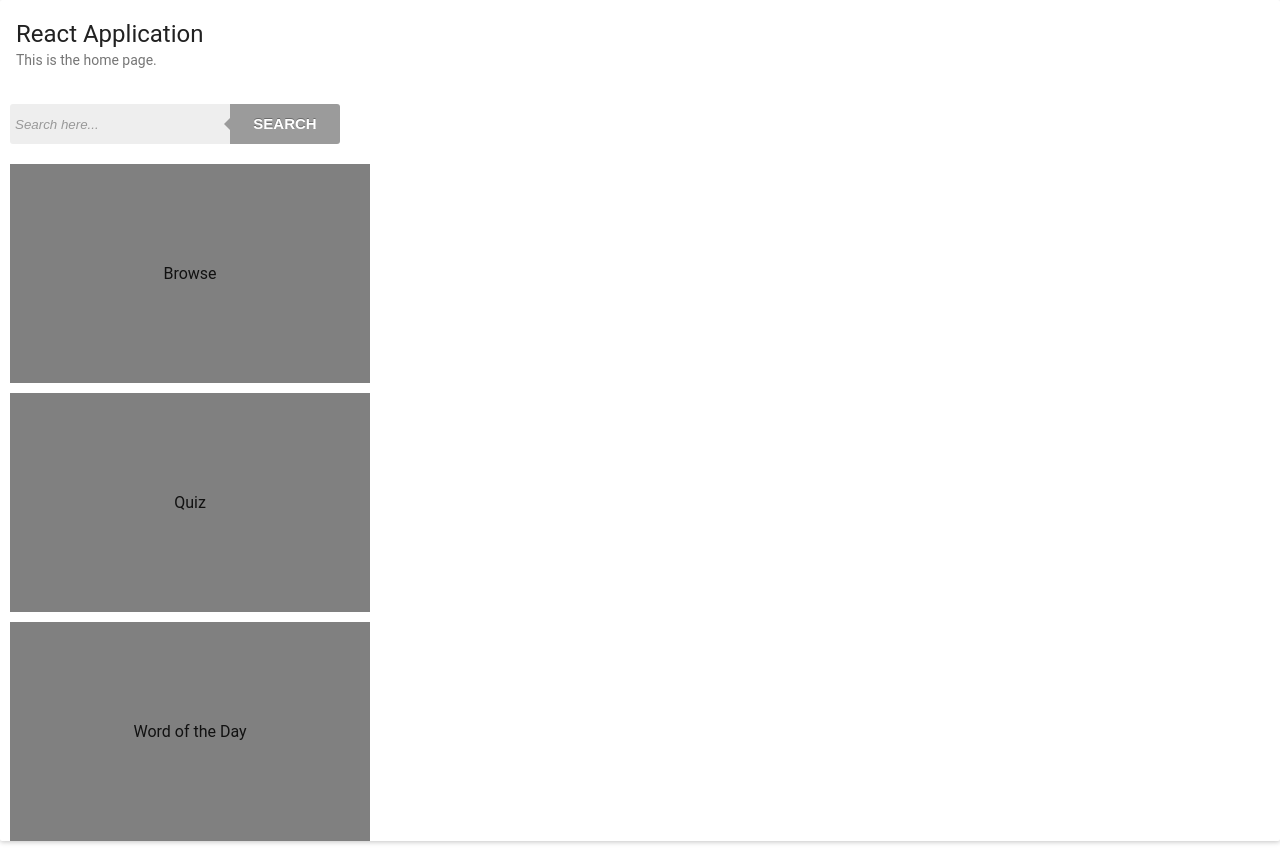
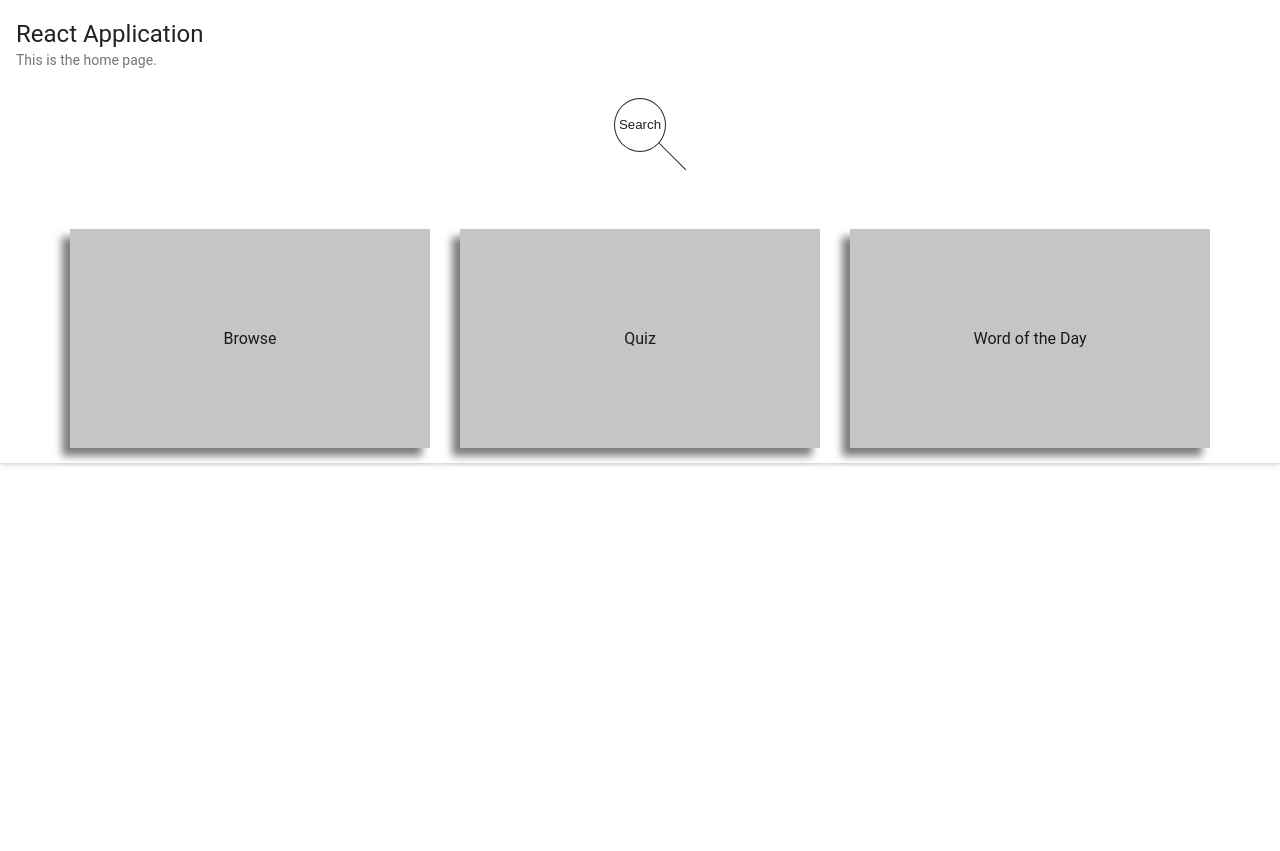
Before and after one commit to dbdoyle182/Contech, a React (Create React App) app in the folder client/: page / in a window 1280 px wide. After the commit the page ends 800 px from the top, so only its background shows below. Built offline with nearby package versions, Linux system fonts and the light colour scheme.

Commit message:
updated components for Search Bar, Quiz, Browse, and Word of the Day

```diff
--- a/client/src/components/Browse/Browse.css
+++ b/client/src/components/Browse/Browse.css
@@ -1,14 +1,22 @@
 .browse {
-    background: gray;
+    background: #c5c5c5;
     padding: 100px 20px;
     text-align: center;
-    margin: 10px;
+    margin: 15px;
+    box-shadow: 0px 3px 9px #737373;
+}
+
+.browse:hover {
+    box-shadow: -12px 13px 16px #5d5d5d;
+    transition: all .3s ease-out;
+    transform: scale(1.02);
 }
 
 @media only screen and (min-width: 1020px)  {
 
     .browse {
       width: 25%;
+      box-shadow: -8px 8px 8px #7d7d7d;
     }
 
-  }
+}
--- /dev/null
+++ b/client/src/components/HomePage.css
@@ -0,0 +1,11 @@
+
+@media only screen and (min-width: 1020px)  {
+
+    .flex-container {
+        display: flex;
+        flex-direction: row;
+        flex-wrap: wrap;
+        justify-content: center;
+    }
+
+}
--- a/client/src/components/HomePage.js
+++ b/client/src/components/HomePage.js
@@ -4,14 +4,17 @@ import SearchBar from "./SearchBar/SearchBar";
 import Browse from "./Browse/Browse";
 import Quiz from "./Quiz/Quiz";
 import WordOfTheDay from "./WordOfTheDay/WordOfTheDay";
+import "./HomePage.css";
 
 const HomePage = () => (
     <Card className='container'>
         <CardTitle title="React Application" subtitle="This is the home page." />
         <SearchBar/>
-        <Browse/>
-        <Quiz/>
-        <WordOfTheDay/>
+        <div className="flex-container">
+            <Browse/>
+            <Quiz/>
+            <WordOfTheDay/>
+        </div>
     </Card>
 );
 
--- a/client/src/components/Quiz/Quiz.css
+++ b/client/src/components/Quiz/Quiz.css
@@ -1,14 +1,22 @@
 .quiz {
-    background: gray;
+    background: #c5c5c5;
     padding: 100px 20px;
     text-align: center;
-    margin: 10px;
+    margin: 15px;
+    box-shadow: 0px 3px 9px #737373;
+}
+
+.quiz:hover {
+    box-shadow: -12px 13px 16px #5d5d5d;
+    transition: all .3s ease-out;
+    transform: scale(1.02);
 }
 
 @media only screen and (min-width: 1020px)  {
 
     .quiz {
       width: 25%;
+      box-shadow: -8px 8px 8px #7d7d7d;
     }
 
   }
--- a/client/src/components/SearchBar/SearchBar.css
+++ b/client/src/components/SearchBar/SearchBar.css
@@ -1,90 +1,140 @@
-.button_box2 {
-    margin: 20px 10px;
-}
-/*-------------------------------------*/
-.cf:before, .cf:after{
-    content:"";
-    display:table;
-}
-.cf:after{
-    clear:both;
-}
-.cf{
-    zoom:1;
-}
-/*-------------------------------------*/
-
-.form-wrapper-2 {
-    width: 330px;
-    background: #555;
-    border-radius: 10px;
-    box-shadow: 0 1px 1px rgba(0,0,0,.4) inset, 0 1px 0 rgba(255,255,255,.2);
+.inputbox {
+    margin: 40px 0;
+    height: 50px;
+    width: 300px;
+    position: relative;
+    top: 50%;
+    left: 50%;
+    transform: translate(-50%, -50%);
 }
 
-.form-wrapper-2 input {
-    width: 210px;
-    height: 20px;
-    padding: 10px 5px;
-    float: left;
+.inputbox input {
+    width: 100%;
+    min-width: 0;
+    box-sizing: border-box;
+    font-size: 16px;
+    padding: 16.5px 0;
     border: 0;
-    background: #eee;
-    border-radius: 3px 0 0 3px;
-    font: 'Raleway', sans-serif;
+    background: none;
+    width: 50px;
+    position: absolute;
+    top: 0;
+    left: 50%;
+    transform: translateX(-50%);
+    border-radius: 100%;
+    transition: width 0.4s ease-in-out, border-radius 0.4s ease-in-out, padding 0.2s;
+    transition-delay: 0s, 0.4s, 0s;
+    box-shadow: 0 0 0 1px currentColor;
+    color: inherit;
+    cursor: pointer;
+    padding: 16.5px 0;
+    padding-right: 50px;
+    font-weight: lighter;
+    font-family: "Roboto";
 }
 
-.form-wrapper-2 input:focus {
+.inputbox input:focus, .inputbox input:valid {
+    width: 100%;
+    transition-delay: 0.4s, 0s, 0.4s;
     outline: 0;
-    background: #fff;
-    box-shadow: 0 0 2px rgba(0,0,0,.8) inset;
+    border-radius: 0;
+    cursor: text;
+    padding-left: 16.5px;
 }
 
-.form-wrapper-2 input::placeholder {
-    color: #999;
-    font-weight: normal;
-    font-style: italic;
-    font: 'Raleway', sans-serif;
+.inputbox input:focus + .del, .inputbox input:valid + .del {
+    pointer-events: all;
+    left: calc(100% - 25px);
+    transition-delay: 0.4s;
+}
+.inputbox input:focus + .del:focus, .inputbox input:valid + .del:focus {
+    box-shadow: 0 0 0 1px currentColor;
+    height: 37.5px;
+    width: 37.5px;
 }
 
-.form-wrapper-2 button {
-    overflow: visible;
-    position: relative;
-    float: right;
-    border: 0;
-    padding: 0;
-    cursor: pointer;
-    height: 40px;
-    width: 110px;
-    font: bold 15px/40px 'Raleway', sans-serif;
-    color: #fff;
-    text-transform: uppercase;
-    background: #9b9b9b;
-    border-radius: 0 3px 3px 0;
-    text-shadow: 0 -1px 0 rgba(0, 0 ,0, .3);
+/* .inputbox input:focus + .del:before, .inputbox input:valid + .del:before {
+    transform: translate(-50%, -50%) rotate(-45deg) scaleY(0.7);
+    transition-delay: 0s;
 }
 
-.form-wrapper-2 button:hover{
-    background: #4e4e4e;
+.inputbox input:focus + .del:after, .inputbox input:valid + .del:after {
+    transform: translate(-50%, -50%) rotate(45deg) scaleY(0.7);
+    transition-delay: 0.2s;
+} */
+
+.inputbox .del {
+    position: absolute;
+    top: 50%;
+    left: 50%;
+    transform: translate(-50%, -50%);
+    height: 50px;
+    width: 50px;
+    padding: 0;
+    background: none;
+    border-radius: 100%;
+    border: 0;
+    pointer-events: none;
+    transition: left 0.4s ease-in-out;
+    transition-delay: 0s;
+    color: inherit;
+    cursor: pointer;
 }
 
-.form-wrapper-2 button:active,
-.form-wrapper-2 button:focus{
-    background: #5e5e5e;
+.inputbox .del:focus {
+    outline: none;
 }
 
-.form-wrapper-2 button:before {
-    content: '';
+.inputbox .del:before {
+    content: "";
     position: absolute;
-    border-width: 8px 8px 8px 0;
-    border-style: solid solid solid none;
-    border-color: transparent #9b9b9b transparent;
-    top: 12px;
-    left: -6px;
+    top: 50%;
+    left: 50%;
+    background: currentColor;
+    width: 1px;
+    height: 37.5px;
+    transform: translate(32.25px, 32.25px) translate(-50%, -50%) rotate(-45deg) scaleY(1);
+    transition: transform 0.2s ease-in-out;
+    transition-delay: 0.6s;
 }
 
-.form-wrapper-2 button:hover:before{
-    border-right-color: #4e4e4e;
+.inputbox .del:after {
+    content: "Search";
+    position: absolute;
+    top: 50%;
+    left: 50%;
+    background: currentColor;
+    width: 1px;
+    height: 37.5px;
+    transform: translate(-50%, -50%) rotate(45deg) scaleY(0);
+    transition: transform 0.2s ease-in-out;
+    transition-delay: 0.4s;
 }
 
-.form-wrapper-2 button:focus:before{
-    border-right-color: #4e4e4e;
+@media only screen and (min-width: 1020px)  {
+
+    .inputbox input:focus, .inputbox input:valid {
+        width: 40em;
+    }
+
+    .inputbox input:focus + .del, .inputbox input:valid + .del {
+        pointer-events: all;
+        left: calc(100% + 220px);
+        transition-delay: 0.1s;
+    }
+
 }
+
+@media only screen and (min-width: 1300px)  {
+
+    .inputbox input:focus, .inputbox input:valid {
+        width: 60em;
+    }
+
+    .inputbox input:focus + .del, .inputbox input:valid + .del {
+        pointer-events: all;
+        left: calc(100% + 250px);
+        transition-delay: 0.1s;
+    }
+
+}
--- a/client/src/components/SearchBar/SearchBar.js
+++ b/client/src/components/SearchBar/SearchBar.js
@@ -2,10 +2,10 @@ import React from "react";
 import "./SearchBar.css";
 
 const SearchBar = props => (
-    <div className="button_box2">
-        <form className="form-wrapper-2 cf">
+   <div>
+        <form className="inputbox">
         <input type="text" placeholder="Search here..." required/>
-        <button type="submit">Search</button>
+        <button className="del" type="submit">Search</button>
         </form>
     </div>
 );
--- a/client/src/components/WordOfTheDay/WordOfTheDay.css
+++ b/client/src/components/WordOfTheDay/WordOfTheDay.css
@@ -1,14 +1,22 @@
 .wordoftheday {
-    background: gray;
+    background: #c5c5c5;
     padding: 100px 20px;
     text-align: center;
-    margin: 10px;
+    margin: 15px;
+    box-shadow: 0px 3px 9px #737373;
+}
+
+.wordoftheday:hover {
+    box-shadow: -12px 13px 16px #5d5d5d;
+    transition: all .3s ease-out;
+    transform: scale(1.02);
 }
 
 @media only screen and (min-width: 1020px)  {
 
     .wordoftheday {
       width: 25%;
+      box-shadow: -8px 8px 8px #7d7d7d;
     }
 
   }
```
